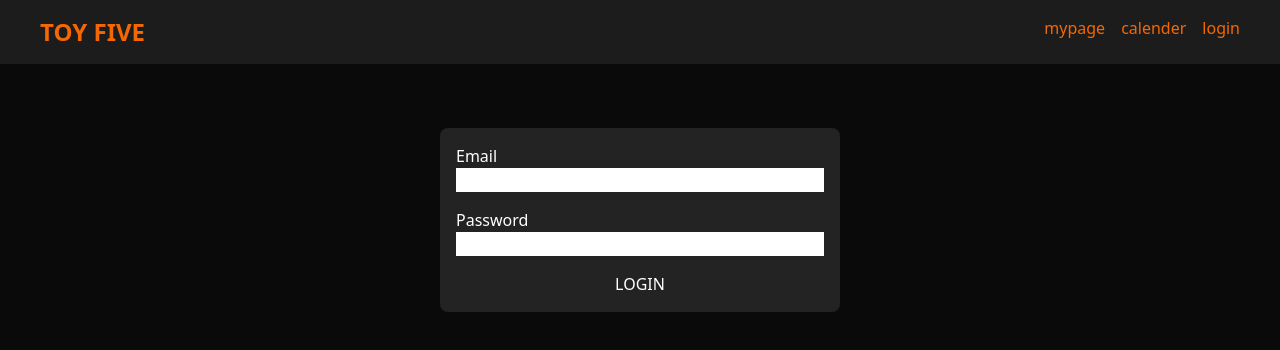
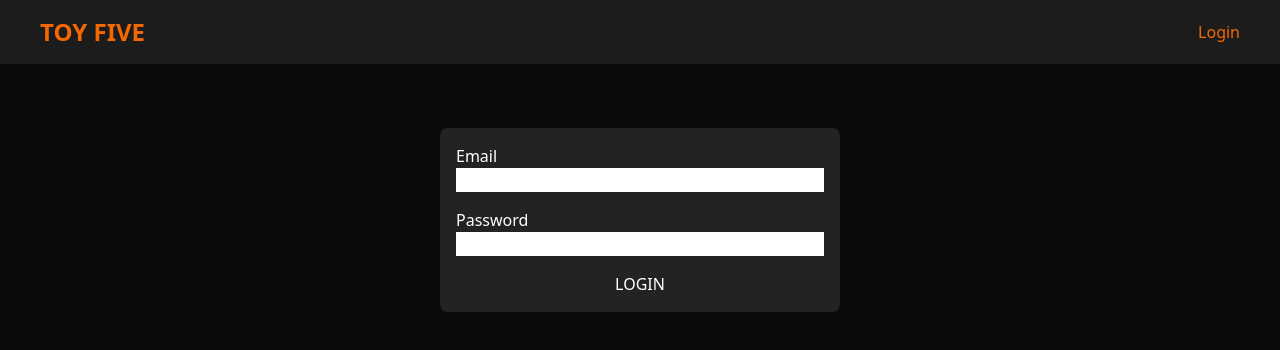
Before and after one commit to mj950313/toy-intranet2, a React (Vite) app: page /login in a window 1280 px wide. Shown: the top 350 px of the page. Built offline with nearby package versions, Linux system fonts and the light colour scheme; no server answers.

Commit message:
login 수정

```diff
--- a/src/App.tsx
+++ b/src/App.tsx
@@ -1,28 +1,42 @@
-import {
-  Navigate,
-  Route,
-  BrowserRouter as Router,
-  Routes,
-} from "react-router-dom";
+import { Navigate, Route, Routes, useNavigate } from "react-router-dom";
 import HomePage from "./pages/HomePage";
 import Header from "./components/Header";
 import MyPage from "./pages/MyPage";
 import LoginPage from "./pages/LoginPage";
 import CalenderPage from "./pages/CalenderPage";
 import { useEffect } from "react";
-import { useDispatch } from "react-redux";
+import { useDispatch, useSelector } from "react-redux";
 import { fetchUsersData } from "./store/userActions";
+import { getAuth, onAuthStateChanged } from "firebase/auth";
+import { replaceLoginUser } from "./store/userSlice";
+import { StateType } from "./types/user";
 
 function App() {
   const dispatch = useDispatch();
+  const auth = getAuth();
+  const users = useSelector((state: StateType) => state.user.users);
+  const navigate = useNavigate();
 
   useEffect(() => {
     dispatch(fetchUsersData());
   }, [dispatch]);
 
+  useEffect(() => {
+    const unsubscribe = onAuthStateChanged(auth, (user) => {
+      if (user) {
+        const loginUser = users.find((u) => u.email === user.email);
+        dispatch(replaceLoginUser(loginUser));
+      } else {
+        navigate("/login");
+        dispatch(replaceLoginUser(null));
+      }
+    });
+
+    return () => unsubscribe();
+  }, [auth, users, dispatch, navigate]);
+
   return (
     <>
-      <Router>
       <Header />
       <div className="w-[1200px] mx-auto">
         <Routes>
@@ -33,7 +47,6 @@ function App() {
           <Route path="*" element={<Navigate to="/" />} />
         </Routes>
       </div>
-      </Router>
     </>
   );
 }
--- a/src/api/firebase.ts
+++ b/src/api/firebase.ts
@@ -15,7 +15,7 @@ const firebaseConfig = {
 };
 
 const app = initializeApp(firebaseConfig);
-export const auth = getAuth(app);
+const auth = getAuth(app);
 const database = getDatabase(app);
 
 export const login = async (email: string, password: string) => {
--- a/src/components/Header.tsx
+++ b/src/components/Header.tsx
@@ -1,8 +1,15 @@
 import { Link } from "react-router-dom";
-import { auth } from "../api/firebase";
+import { getAuth, signOut } from "firebase/auth";
+import { useSelector } from "react-redux";
+import { StateType } from "../types/user";
 
 export default function Header() {
-  console.log(auth.currentUser);
+  const auth = getAuth();
+  const loginUser = useSelector((state: StateType) => state.user.loginUser);
+
+  const handleSignout = async () => {
+    await signOut(auth);
+  };
 
   return (
     <header className="bg-mygray sticky top-0 mb-16 text-myorange">
@@ -10,10 +17,11 @@ export default function Header() {
         <Link to="/" className="font-bold text-2xl">
           TOY FIVE
         </Link>
-        <nav className="flex gap-4">
-          <Link to="/mypage">mypage</Link>
-          <Link to="/calender">calender</Link>
-          <Link to="/login">login</Link>
+        <nav className="flex gap-4 items-center">
+          {loginUser && <Link to="/mypage">Mypage</Link>}
+          {loginUser && <Link to="/calender">Calender</Link>}
+          {!loginUser && <Link to="/login">Login</Link>}
+          {loginUser && <button onClick={handleSignout}>Logout</button>}
         </nav>
       </div>
     </header>
--- a/src/main.tsx
+++ b/src/main.tsx
@@ -4,11 +4,14 @@ import App from "./App.tsx";
 import "./index.css";
 import { Provider } from "react-redux";
 import store from "./store/store.ts";
+import { BrowserRouter as Router } from "react-router-dom";
 
 ReactDOM.createRoot(document.getElementById("root")!).render(
   <React.StrictMode>
-    <Provider store={store}>
-      <App />
-    </Provider>
+    <Router>
+      <Provider store={store}>
+        <App />
+      </Provider>
+    </Router>
   </React.StrictMode>
 );
--- a/src/pages/HomePage.tsx
+++ b/src/pages/HomePage.tsx
@@ -1,16 +1,10 @@
 import { useSelector } from "react-redux";
-import { UserType } from "../types/user.ts";
+import { StateType } from "../types/user.ts";
 import { formatDate } from "../util/date.ts";
 import TimeTable from "../components/TimeTable.tsx";
 import { useState } from "react";
 import PrevButton from "../icons/PrevButton.tsx";
 import NextButton from "../icons/NextButton.tsx";
-
-type StateType = {
-  user: {
-    users: UserType[];
-  };
-};
 
 export default function HomePage() {
   const users = useSelector((state: StateType) => state.user.users);
--- a/src/store/userActions.ts
+++ b/src/store/userActions.ts
@@ -1,7 +1,8 @@
+import { Dispatch } from "@reduxjs/toolkit";
 import { replaceUsers } from "./userSlice";
 
 export function fetchUsersData() {
-  return async (dispatch) => {
+  return async (dispatch: Dispatch) => {
     const fetchData = async () => {
       const response = await fetch(
         "https://toylogin2-default-rtdb.asia-southeast1.firebasedatabase.app/users.json"
--- a/src/store/userSlice.ts
+++ b/src/store/userSlice.ts
@@ -4,13 +4,17 @@ export const counterSlice = createSlice({
   name: "user",
   initialState: {
     users: [],
+    loginUser: null,
   },
   reducers: {
     replaceUsers(state, action) {
       state.users = action.payload;
     },
+    replaceLoginUser(state, action) {
+      state.loginUser = action.payload;
+    },
   },
 });
 
 export default counterSlice.reducer;
-export const { replaceUsers } = counterSlice.actions;
+export const { replaceUsers, replaceLoginUser } = counterSlice.actions;
--- a/src/types/user.ts
+++ b/src/types/user.ts
@@ -1,3 +1,10 @@
+export type StateType = {
+  user: {
+    users: UserType[];
+    loginUser: UserType | null;
+  };
+};
+
 export type UserType = {
   id: string;
   email: string;
```
Lines whose indentation alone changed are shown as unchanged.
